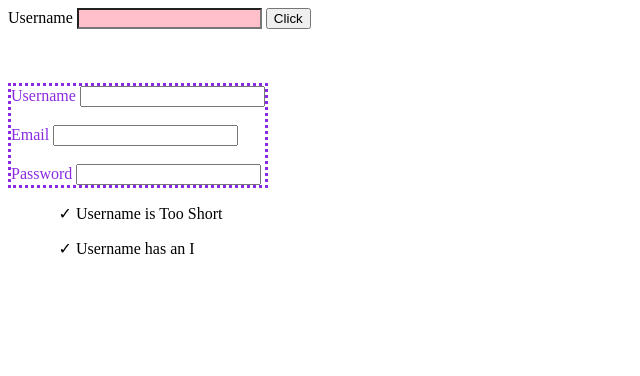
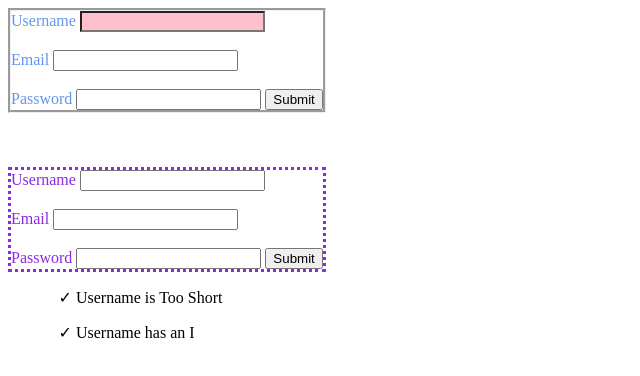
Before and after one commit to trincellshelvin/Form-Validation, a plain HTML site: page index.html in a window 1280 px wide. Shown: the whole page, without its empty margins (0-640 px from the left). Drawn offline with Linux system fonts and the light colour scheme.

Commit message:
added extra fields with required text and styling

```diff
--- a/index.html
+++ b/index.html
@@ -9,22 +9,31 @@
 </head>
 
 <body>
-    <form action="index.html">
-        <label for="Username">Username</label>
-        <input type="text" required name="username" id="username" minlength="5" maxlength="20">
-        <input type="submit" value="Click">
-    </form>
+    <div id="html5validation">
+        <form action="index.html">
+            <label for="Username">Username</label>
+            <input type="text" required name="username" id="username" minlength="5" maxlength="20">
+            <br><br>
+            <label for="emailAddress">Email</label>
+            <input type="text" required name="email">
+            <br><br>
+            <label for="password">Password</label>
+            <input type="text" required>
+            <input type="submit" value="Submit">
+        </form>
+    </div>
     <br><br><br>
     <div id="javascriptValidation">
-        <form action="index.html">
-            <label for="Username id="userName">Username</label>
-            <input type="text" name="firstName" id="firstName">
+        <form name="myForm" action="index.html" onsubmit="return validateForm()" method="post">
+            <label for="Username id=" userName">Username</label>
+            <input required type="text" name="firstName" id="firstName">
             <br><br>
             <label for="email" id="email">Email</label>
-            <input type="text" name="email" id="emailAddress">
+            <input required type="text" name="email" id="emailAddress">
             <br><br>
             <label for="password" id="paSsword">Password</label>
-            <input type="password" name="password" id="password">
+            <input required type="password" name="password" id="password">
+            <input type="submit" value="Submit">
         </form>
     </div>
     <div id="requirements">
--- a/script.js
+++ b/script.js
@@ -48,3 +48,11 @@ function validateEmailInput(emailAddress) {
     const emailRegex = /^[a-zA-Z0-9._-]+@[a-zA-Z0-9.-]+\.[a-zA-Z]{2,4}$/;
     return emailRegex.test(emailAddress);
 }
+
+function validateForm() {
+    let x = document.forms["myForm"]["firstName"].value;
+    if (x == "") {
+      alert("Name must be filled out");
+      return false;
+    }
+  }
--- a/style.css
+++ b/style.css
@@ -19,3 +19,9 @@
 #requirements {
     margin-left: 4%;
 }
+
+#html5validation {
+    border-style: groove;
+    color: cornflowerblue;
+    width: fit-content;
+}
```
